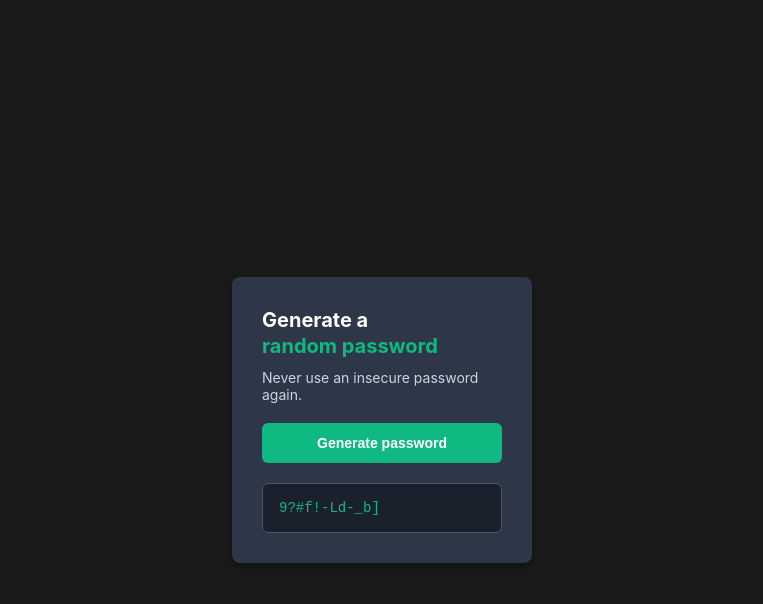
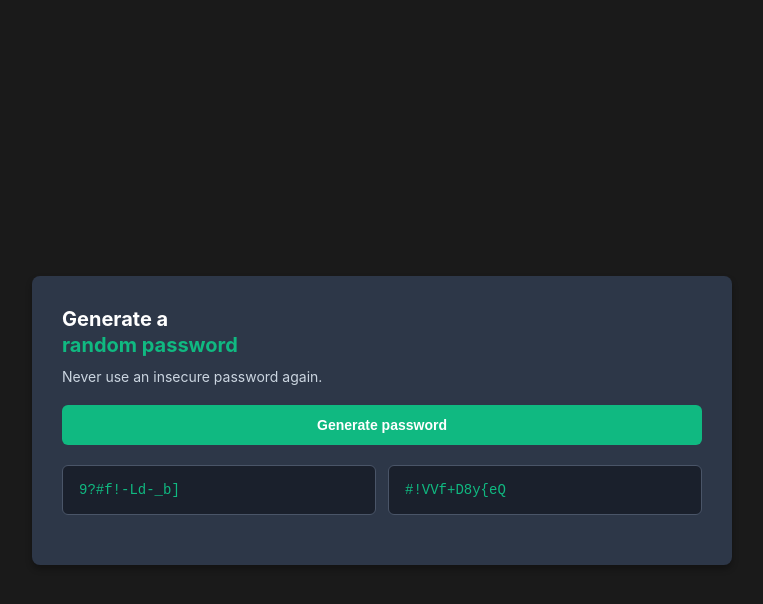
Before and after one commit to breibachjulian-tech/password-generator, a website built with Vite: page index.html in a window 1280 px wide. Both pictures are taken after a click on the button "Generate password". Shown: the whole page, without its empty margins (258-1021 px from the left). Built offline with nearby package versions, Linux system fonts and the light colour scheme.

Commit message:
2 passwords at once

```diff
--- a/index.css
+++ b/index.css
@@ -22,7 +22,7 @@ body {
     border-radius: 8px;
     padding: 30px;
     box-shadow: 0 4px 6px rgba(0, 0, 0, 0.3);
-    width: 300px;
+    width: 700px;
 }
 
 h2 {
@@ -64,7 +64,14 @@ p {
     transform: scale(0.98);
 }
 
+.password-container {
+    display: flex;
+    gap: 12px;
+    margin-bottom: 20px;
+}
+
 .password-display {
+    flex: 1;
     background-color: #1a202c;
     border: 1px solid #4a5568;
     border-radius: 6px;
@@ -73,7 +80,9 @@ p {
     color: #10b981;
     font-family: "Courier New", monospace;
     font-size: 14px;
-    word-break: break-all;
+    white-space: nowrap;
+    overflow: hidden;
+    text-overflow: ellipsis;
     display: flex;
     align-items: center;
 }
--- a/index.html
+++ b/index.html
@@ -12,7 +12,10 @@
                 <h2>Generate a<br><span class="highlight">random password</span></h2>
                 <p>Never use an insecure password again.</p>
                 <button class="btn-generate" id="btn-generate">Generate password</button>
-                <div class="password-display" id="password-display"></div>
+                <div class="password-container">
+                    <div class="password-display" id="password-display-1"></div>
+                    <div class="password-display" id="password-display-2"></div>
+                </div>
             </div>
         </div>
         <script src="index.js"></script>
--- a/index.js
+++ b/index.js
@@ -12,5 +12,14 @@ function generatePassword() {
 }
 
 document.getElementById("btn-generate").addEventListener("click", function() {
-    document.getElementById("password-display").textContent = generatePassword();
+    let password1 = generatePassword();
+    let password2 = generatePassword();
+
+    // Ensure the two passwords are different
+    while (password1 === password2) {
+        password2 = generatePassword();
+    }
+
+    document.getElementById("password-display-1").textContent = password1;
+    document.getElementById("password-display-2").textContent = password2;
 });
```
